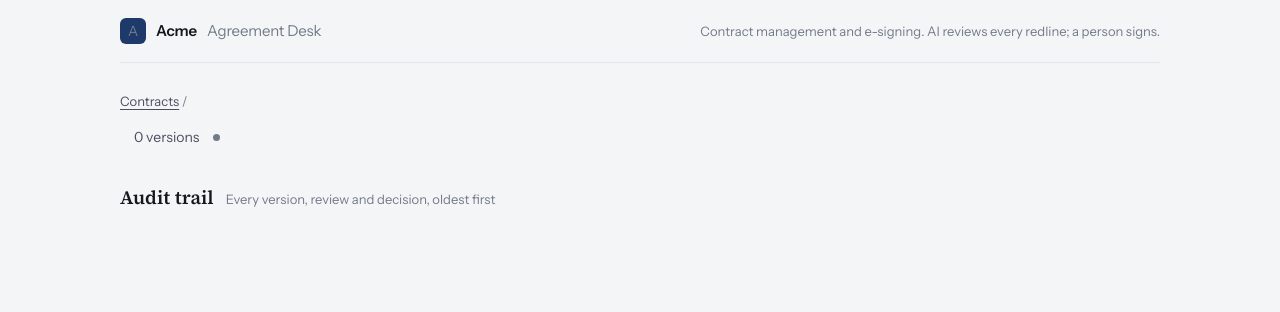
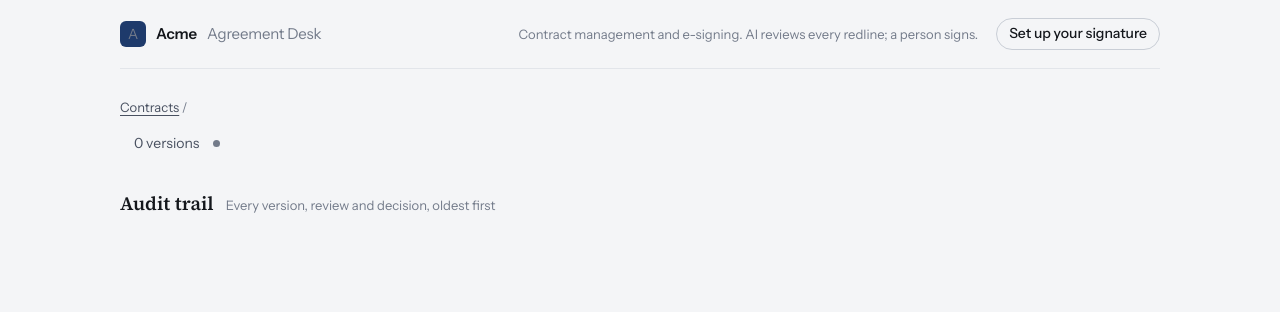
Before and after one commit to Maanya8/legal-agreements-agent, a FastAPI app: page /agreements/1 in a window 1280 px wide. Shown: the top 312 px of the page. Run offline with FastAPI, Linux system fonts and the light colour scheme.

Commit message:
Adopt a signature once in the profile and reuse it on every agreement; insertions shown in green
The profile holds the signer's name, job title and signature style. Sign forms use it,
so signing needs only the consent tick for each document. The signed PDF gets a
/s/ signature line and the certificate records the adopted signature.

```diff
--- a/src/legal_agent/web/app.py
+++ b/src/legal_agent/web/app.py
@@ -47,6 +47,8 @@ SECTIONS = {  # the home page, one section per status, in the order work flows
 
 app = FastAPI(title="Acme Agreement Desk")
 templates = Jinja2Templates(directory=Path(__file__).parent / "templates")
+templates.env.globals["profile"] = lambda: _profile()  # the top bar shows who is signed in
+SIGNATURE_STYLES = ("Dancing Script", "Caveat", "Homemade Apple")  # Google Fonts that look handwritten
 
 
 @app.get("/")
@@ -195,7 +197,7 @@ def show_agreement(request: Request, agreement_id: int):
                for rid, r in agreement["rounds"].items() if r["result"]}
     return templates.TemplateResponse(request, "agreement.html", {
         "agreement": agreement, "sources": sources, "missing": missing,
-        "history": negotiation.clause_history(agreement), "reviewer": request.cookies.get("reviewer", "")})
+        "history": negotiation.clause_history(agreement), "reviewer": _reviewer(request)})
 
 
 @app.post("/rounds/{round_id}/items/{change_id}")
@@ -249,11 +251,21 @@ def close_round(round_id: int, actor: str = Form(...)):
 
 
 @app.post("/agreements/{agreement_id}/sign")
-def sign(agreement_id: int, name: str = Form(""), consent: str = Form("")):
-    """Only a person signs, and only the version both sides agreed. The AI never calls this."""
+def sign(agreement_id: int, name: str = Form(""), consent: str = Form(""), remember: str = Form("")):
+    """Only a person signs, and only the version both sides agreed. The AI never calls this.
+
+    The name comes from the adopted signature in the profile, or is typed here; `remember`
+    adopts a typed one. Either way each document needs its own consent tick.
+    """
     agreement = _load(agreement_id)
     _require(agreement["status"] == "ready to sign", "This agreement is not ready to sign.")
-    _require(bool(consent and name.strip()), "To sign, tick the consent box and type your full name.")
+    name = name.strip()
+    _require(bool(consent and name), "To sign, tick the consent box and type your full name.")
+    with store.connect() as db:
+        if remember:
+            store.save_profile(db, name, "", SIGNATURE_STYLES[0])
+        me = store.get_profile(db)
+    adopted = me if me and me["name"] == name else None
     final = _latest(agreement)
     if store.sha256_of(final["file"]) != final["sha256"]:
         raise HTTPException(409, "The document changed after it was agreed. It cannot be signed.")
@@ -263,19 +275,48 @@ def sign(agreement_id: int, name: str = Form(""), consent: str = Form("")):
     signed_at = store.now()
     certificate = {
         "document": f"{agreement['title']} between {store.ACME} and {agreement['counterparty']}",
+        "signature": name,
         "fields": {"Agreement": agreement["title"], "Counterparty": agreement["counterparty"],
                    "Signed version": f"v{final['number']} ({final['name']})", "SHA-256 of signed file": final["sha256"],
-                   "Signed by": f"{name.strip()} for {store.ACME}, typed electronic signature with consent",
+                   "Signed by": f"{name}{', ' + adopted['job_title'] if adopted and adopted['job_title'] else ''}"
+                                f" for {store.ACME}, typed electronic signature"
+                                f"{' adopted on ' + adopted['adopted_at'][:10] if adopted else ''}, with consent",
                    "Signed at": signed_at, "Final playbook check": final_check},
         "versions": [f"v{v['number']}  {v['created_at']}  from {v['author']}  {v['name']}  SHA-256 {v['sha256']}"
                      for v in agreement["versions"].values()]}
     pdf = SIGNER.sign(Path(final["file"]), store.files_dir(agreement_id) / "signed.pdf", certificate)
     with store.connect() as db:
         store.set_signed(db, agreement_id, pdf)
-        store.add_event(db, agreement_id, "sign", name.strip(),
+        store.add_event(db, agreement_id, "sign", name,
                         f"Signed v{final['number']} ({final['name']}), SHA-256 {final['sha256']}. Final check: {final_check}.",
                         version=final["number"])
     return RedirectResponse(f"/agreements/{agreement_id}#signed", status_code=303)
+
+
+@app.get("/profile")
+def show_profile(request: Request, saved: bool = False):
+    return templates.TemplateResponse(request, "profile.html", {"styles": SIGNATURE_STYLES, "saved": saved})
+
+
+@app.post("/profile")
+def update_profile(name: str = Form(...), job_title: str = Form(""), style: str = Form(SIGNATURE_STYLES[0])):
+    """Adopt a signature once; every sign form then uses it."""
+    _require(bool(name.strip()), "Type your full name.")
+    _require(style in SIGNATURE_STYLES, "Unknown signature style.")
+    with store.connect() as db:
+        store.save_profile(db, name.strip(), job_title.strip(), style)
+    return RedirectResponse("/profile?saved=1", status_code=303)
+
+
+def _profile() -> dict | None:
+    with store.connect() as db:
+        return store.get_profile(db)
+
+
+def _reviewer(request: Request) -> str:
+    """The name to prefill in answer and sign forms: the profile, else the last name typed."""
+    me = _profile()
+    return me["name"] if me else request.cookies.get("reviewer", "")
 
 
 @app.get("/agreements/{agreement_id}/signed.pdf")
--- a/src/legal_agent/web/templates/agreement.html
+++ b/src/legal_agent/web/templates/agreement.html
@@ -124,6 +124,7 @@
 .panel hr { border: 0; border-top: 1px solid var(--rule); margin: 0; width: 100%; }
 .check { display: flex; gap: 10px; align-items: flex-start; font-weight: 400; overflow-wrap: anywhere; }
 .check input { margin-top: 4px; }
+.adopted { border: 1px dashed var(--rule-strong); border-radius: 10px; padding: 12px 16px; background: var(--sunken); }
 .fingerprint { font: 12px/1.5 var(--mono); color: var(--ink-3); overflow-wrap: anywhere; }
 .todo-list { margin: 0; padding-left: 18px; color: var(--esc); font-size: 14px; }
 /* Clause history */
@@ -352,7 +353,15 @@
     <div class="ev-head"><span class="ev-title">Ready to sign v{{ final.number }}</span><span class="ev-meta">every change is agreed; only a person can sign</span></div>
     <form class="card panel" method="post" action="/agreements/{{ a.id }}/sign">
       <p class="muted">Signing creates a PDF of v{{ final.number }} with a certificate page listing every version, its SHA-256 and who signed. The final playbook check runs on the whole text first. Our internal comments and the AI findings stay in this audit trail.</p>
+      {% set me = profile() %}
+      {% if me %}
+      <div class="adopted"><div class="faint" style="font-size:13px">Signing as {{ me.name }}{{ ', ' ~ me.job_title if me.job_title }} · <a href="/profile">change signature</a></div>
+        <div class="signature" style="font-family: '{{ me.style }}', cursive">{{ me.name }}</div></div>
+      <input type="hidden" name="name" value="{{ me.name }}">
+      {% else %}
       <div><label for="name">Your full name</label><input type="text" id="name" name="name" autocomplete="name" value="{{ reviewer }}" required></div>
+      <label class="check"><input type="checkbox" name="remember" value="yes" checked> Save this as my signature, so next time I only tick the box</label>
+      {% endif %}
       <label class="check"><input type="checkbox" name="consent" value="yes" required> I have read {{ final.name }} and sign it electronically on behalf of Acme Cloud Inc.</label>
       <div><button class="btn">Sign v{{ final.number }}</button></div>
       <div class="fingerprint">SHA-256 of v{{ final.number }}: {{ final.sha256 }}</div>
--- a/src/legal_agent/web/templates/base.html
+++ b/src/legal_agent/web/templates/base.html
@@ -7,7 +7,7 @@
 <meta name="claude:viewport-fit-sides" content="cover">
 {% block head %}{% endblock %}
 <link rel="preconnect" href="https://fonts.googleapis.com">
-<link rel="stylesheet" href="https://fonts.googleapis.com/css2?family=IBM+Plex+Mono:wght@400;500&family=Instrument+Sans:wght@400;500;600&family=Source+Serif+4:ital,opsz,wght@0,8..60,400;0,8..60,600;1,8..60,400&display=swap">
+<link rel="stylesheet" href="https://fonts.googleapis.com/css2?family=IBM+Plex+Mono:wght@400;500&family=Instrument+Sans:wght@400;500;600&family=Source+Serif+4:ital,opsz,wght@0,8..60,400;0,8..60,600;1,8..60,400&family=Dancing+Script:wght@500&family=Caveat:wght@500&family=Homemade+Apple&display=swap">
 <style>
 /* Acme Agreement Desk. Contract text is set in a serif, like the paper it comes from;
    the tool around it is a quiet sans. Colour is kept for meaning: redline, decisions, highlights. */
@@ -15,7 +15,7 @@
   --bg: #f4f5f7; --surface: #ffffff; --sunken: #f0f2f5; --ink: #14171c; --ink-2: #485060; --ink-3: #737b8a;
   --rule: #e2e5ea; --rule-strong: #c9ced6; --accent: #1e3a6b; --accent-ink: #ffffff; --accent-wash: #e9eef7;
   --esc: #a3261c; --esc-wash: #fbeceb; --push: #8c5600; --push-wash: #fbf2e2; --ok: #24704c; --ok-wash: #e8f3ed;
-  --del: #b42318; --ins: #1d4fbf; --hl: #ffe98a; --shadow: 0 1px 2px rgba(20, 23, 28, .05), 0 12px 40px rgba(20, 23, 28, .14);
+  --del: #b42318; --ins: #1a7a3e; --hl: #ffe98a; --shadow: 0 1px 2px rgba(20, 23, 28, .05), 0 12px 40px rgba(20, 23, 28, .14);
   --serif: "Source Serif 4", Charter, "Iowan Old Style", Georgia, serif;
   --sans: "Instrument Sans", system-ui, -apple-system, "Segoe UI", sans-serif;
   --mono: "IBM Plex Mono", ui-monospace, "SF Mono", Menlo, monospace;
@@ -24,13 +24,13 @@
   --bg: #0f1215; --surface: #171b20; --sunken: #1d2228; --ink: #e7eaee; --ink-2: #a7afbb; --ink-3: #828b99;
   --rule: #272d35; --rule-strong: #3a424d; --accent: #9db8ea; --accent-ink: #0f1215; --accent-wash: #1b2638;
   --esc: #f1958c; --esc-wash: #3a1d1a; --push: #e8b766; --push-wash: #352a14; --ok: #7cc9a0; --ok-wash: #16302a;
-  --del: #f1958c; --ins: #9db8ea; --hl: #5c4c12; --shadow: 0 12px 40px rgba(0, 0, 0, .5); color-scheme: dark;
+  --del: #f1958c; --ins: #7cc9a0; --hl: #5c4c12; --shadow: 0 12px 40px rgba(0, 0, 0, .5); color-scheme: dark;
 } }
 :root[data-theme="dark"] {
   --bg: #0f1215; --surface: #171b20; --sunken: #1d2228; --ink: #e7eaee; --ink-2: #a7afbb; --ink-3: #828b99;
   --rule: #272d35; --rule-strong: #3a424d; --accent: #9db8ea; --accent-ink: #0f1215; --accent-wash: #1b2638;
   --esc: #f1958c; --esc-wash: #3a1d1a; --push: #e8b766; --push-wash: #352a14; --ok: #7cc9a0; --ok-wash: #16302a;
-  --del: #f1958c; --ins: #9db8ea; --hl: #5c4c12; --shadow: 0 12px 40px rgba(0, 0, 0, .5); color-scheme: dark;
+  --del: #f1958c; --ins: #7cc9a0; --hl: #5c4c12; --shadow: 0 12px 40px rgba(0, 0, 0, .5); color-scheme: dark;
 }
 * { box-sizing: border-box; }
 body { margin: 0; background: var(--bg); color: var(--ink); font: 15px/1.55 var(--sans); -webkit-font-smoothing: antialiased; }
@@ -42,6 +42,12 @@ a { color: var(--accent); text-underline-offset: 3px; text-decoration-thickness:
 .brand-mark { width: 26px; height: 26px; border-radius: 6px; background: var(--accent); color: var(--accent-ink); display: grid; place-items: center; font: 700 14px/1 var(--sans); }
 .brand span { color: var(--ink-3); font-weight: 400; }
 .tagline { color: var(--ink-3); font-size: 13px; }
+.topbar-right { display: flex; align-items: center; gap: 18px; flex-wrap: wrap; }
+.me { display: inline-flex; align-items: center; gap: 8px; font-size: 14px; font-weight: 500; color: var(--ink); text-decoration: none; border: 1px solid var(--rule-strong); border-radius: 999px; padding: 4px 12px 4px 4px; }
+.me:hover { border-color: var(--ink-3); }
+.me:not(:has(.avatar)) { padding-left: 12px; }
+.avatar { width: 24px; height: 24px; border-radius: 50%; background: var(--accent-wash); color: var(--accent); display: grid; place-items: center; font-size: 12px; font-weight: 600; }
+.signature { font-size: 34px; line-height: 1.3; color: var(--ink); overflow-wrap: anywhere; }
 h1 { font: 600 clamp(26px, 3.6vw, 36px)/1.15 var(--serif); letter-spacing: -.015em; margin: 0; text-wrap: balance; }
 h2 { font: 600 19px/1.3 var(--serif); margin: 0; }
 .eyebrow { font-size: 13px; color: var(--ink-3); }
@@ -86,7 +92,8 @@ label { display: block; font-weight: 500; font-size: 14px; margin-bottom: 6px; }
 <div class="wrap">
   <header class="topbar">
     <a class="brand" href="/"><span class="brand-mark">A</span>Acme <span>Agreement Desk</span></a>
-    <span class="tagline">Contract management and e-signing. AI reviews every redline; a person signs.</span>
+    <span class="topbar-right"><span class="tagline">Contract management and e-signing. AI reviews every redline; a person signs.</span>
+      {% set me = profile() %}<a class="me" href="/profile">{% if me %}<span class="avatar" aria-hidden="true">{{ me.name[:1] | upper }}</span>{{ me.name }}{% else %}Set up your signature{% endif %}</a></span>
   </header>
   {% block content %}{% endblock %}
 </div>
--- a/src/legal_agent/web/templates/diff.html
+++ b/src/legal_agent/web/templates/diff.html
@@ -9,7 +9,7 @@
 .hunk-label:first-child { border-top: 0; }
 .line { display: grid; grid-template-columns: 2ch minmax(0, 1fr); gap: 10px; padding: 3px 16px; white-space: pre-wrap; overflow-wrap: anywhere; }
 .line.del { background: var(--esc-wash); color: var(--del); }
-.line.ins { background: var(--accent-wash); color: var(--ins); }
+.line.ins { background: var(--ok-wash); color: var(--ins); }
 .fold { padding: 6px 16px; color: var(--ink-3); font-size: 12px; background: var(--surface); border-top: 1px dashed var(--rule); border-bottom: 1px dashed var(--rule); }
 {% endblock %}
 {% block content %}
```
Also changed, not shown: src/legal_agent/signing.py (+5 -2 lines), src/legal_agent/store.py (+16 -0 lines), src/legal_agent/web/templates/profile.html (added, +44 -0 lines), tests/test_web.py (+29 -0 lines).
